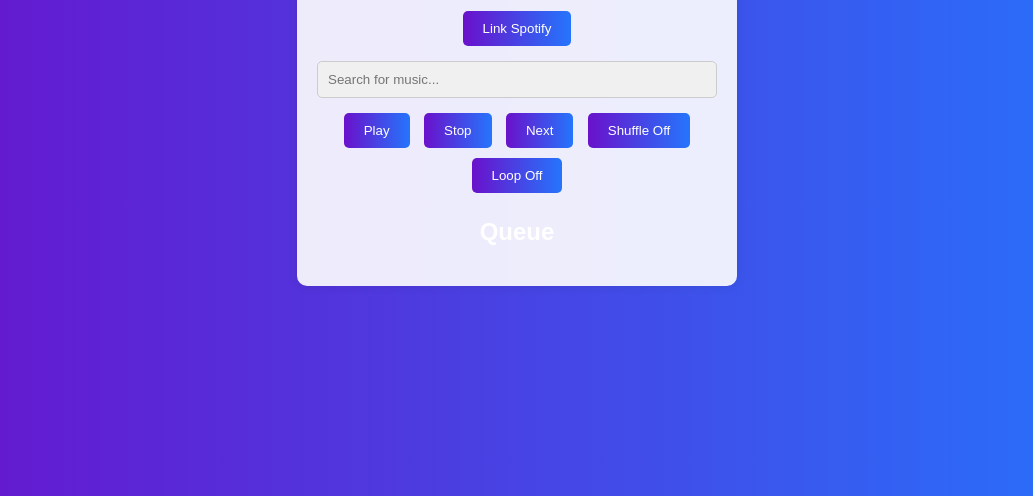
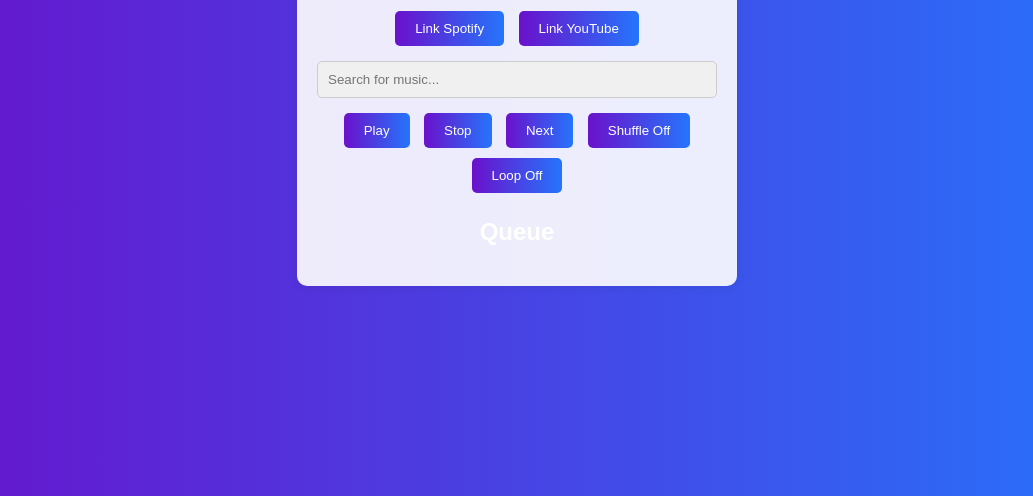
Before and after one commit to Minecatl1/MP, a plain HTML site: page index.html in a window 1280 px wide. Shown: the part 304-800 px from the top of the page, without its empty margins (123-1156 px from the left). Drawn offline with Linux system fonts and the light colour scheme.

Commit message:
update index

```diff
--- a/index.html
+++ b/index.html
@@ -10,6 +10,7 @@
     <div class="container">
         <h1>Music Player</h1>
         <button id="link-spotify-btn">Link Spotify</button>
+        <button id="link-youtube-btn">Link YouTube</button>
         <input type="text" id="search-bar" placeholder="Search for music...">
         <div id="options-menu" class="hidden">
             <button id="local-search-btn">Search Local Files</button>
```
